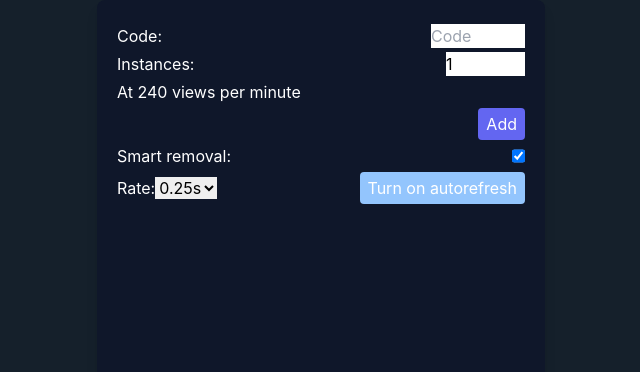
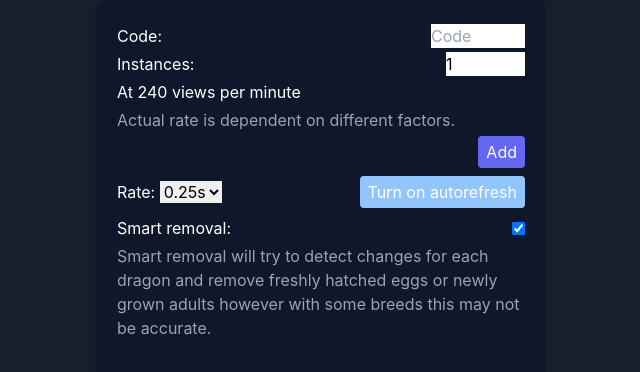
Before and after one commit to edenchazard/dc-auto-refresher, a React (Create React App) app in the folder src/frontend/: page / in a window 1280 px wide. Shown: the top 372 px of the page, without its empty margins (319-959 px from the left). Built offline with nearby package versions, Linux system fonts and the light colour scheme.

Commit message:
UI polishing. Need to add error messages.

```diff
--- a/src/frontend/src/App.tsx
+++ b/src/frontend/src/App.tsx
@@ -199,8 +199,7 @@ export default function App() {
                 <RefresherView
                     dragonList={listOfDragons}
                     rate={rate}
-                    onImageChange={handleImageChange}
-                    />
+                    onImageChange={handleImageChange} />
             }
         </div>
     );
--- a/src/frontend/src/components/AddDragon.tsx
+++ b/src/frontend/src/components/AddDragon.tsx
@@ -12,7 +12,7 @@ export default function AddDragon({addToList, rate}){
 
     return (
             <div className='space-y-1 my-1'>
-                <div className='flex justify-between'>
+                <div className='flex justify-between items-center'>
                     <label htmlFor='code'>Code:</label>
                     <input
                         id="code"
@@ -25,14 +25,17 @@ export default function AddDragon({addToList, rate}){
                         maxLength={5}
                         onChange={(e) => updateNewCode(e.target.value)}/>
                 </div>
-                <div className='flex justify-between'>
+                <div className='flex justify-between items-center'>
                     <label htmlFor='instances'>Instances:</label>
                     <DragonInstancesInput
                         instances={instances}
                         setInstances={setInstances} />
                 </div>
-                <div className='flex justify-between'>
+                <div className='flex justify-between items-center'>
                     At {(60000 / rate) * instances} views per minute
+                </div>
+                <div className='flex justify-between text-gray-400'>
+                    <p>Actual rate is dependent on different factors.</p>
                 </div>
                 <div className='flex items-end flex-col'>
                     <button className="rounded bg-indigo-500 px-2 py-1 hover:bg-indigo-700" onClick={handleAdd}>Add</button>
--- a/src/frontend/src/components/DragonTR.tsx
+++ b/src/frontend/src/components/DragonTR.tsx
@@ -10,7 +10,7 @@ export default function DragonTR({code, instances, setInstances, rate, remove}){
             <DragonInstancesInput
                     instances={instances}
                     setInstances={setInstances} />
-            <span>{(60000 / rate) * instances} <abbr title="views per minute">V/M</abbr></span>
+            <span>~{(60000 / rate) * instances} <abbr title="views per minute">V/M</abbr></span>
             <button
                 className="bg-red-400 rounded px-2 py-1 my-1 hover:bg-red-600"
                 onClick={remove}>Delete</button>
--- a/src/frontend/src/components/RefresherControls.tsx
+++ b/src/frontend/src/components/RefresherControls.tsx
@@ -18,17 +18,9 @@ const Select = ({onChange, value}) =>{
 export default function RefresherControls({rate, updateRate, click, autorefresh, smartRemoval, updateSmartRemoval}) {
     return (
         <div className="space-y-1 my-1">
-            <div className="flex justify-between">
-                <label htmlFor='smartRemoval'>Smart removal:</label>
-                <input
-                    type='checkbox'
-                    id='smartRemoval'
-                    checked={smartRemoval}
-                    onChange={(e) => updateSmartRemoval(e.target.checked)} />
-            </div>
             <div className="flex items-center justify-between my-2">
                 <div>
-                    <label htmlFor='rate'>Rate:</label>
+                    <label htmlFor='rate'>Rate: </label>
                     <Select value={rate} onChange={updateRate} />
                 </div>
                 <div>
@@ -39,6 +31,17 @@ export default function RefresherControls({rate, updateRate, click, autorefresh,
                 }
                 </div>
             </div>
+            <div className={`${smartRemoval ? 'text-white' : 'text-gray-400' } flex justify-between items-center`}>
+                <label htmlFor='smartRemoval'>Smart removal:</label>
+                <input
+                    type='checkbox'
+                    id='smartRemoval'
+                    checked={smartRemoval}
+                    onChange={(e) => updateSmartRemoval(e.target.checked)} />
+            </div>
+            <div id="smart-removal" className={`${smartRemoval ? 'text-gray-400' : 'text-gray-600' }`}>
+                <p>Smart removal will try to detect changes for each dragon and remove freshly hatched eggs or newly grown adults however with some breeds this may not be accurate.</p>
+            </div>
         </div>
     );
 }
```
